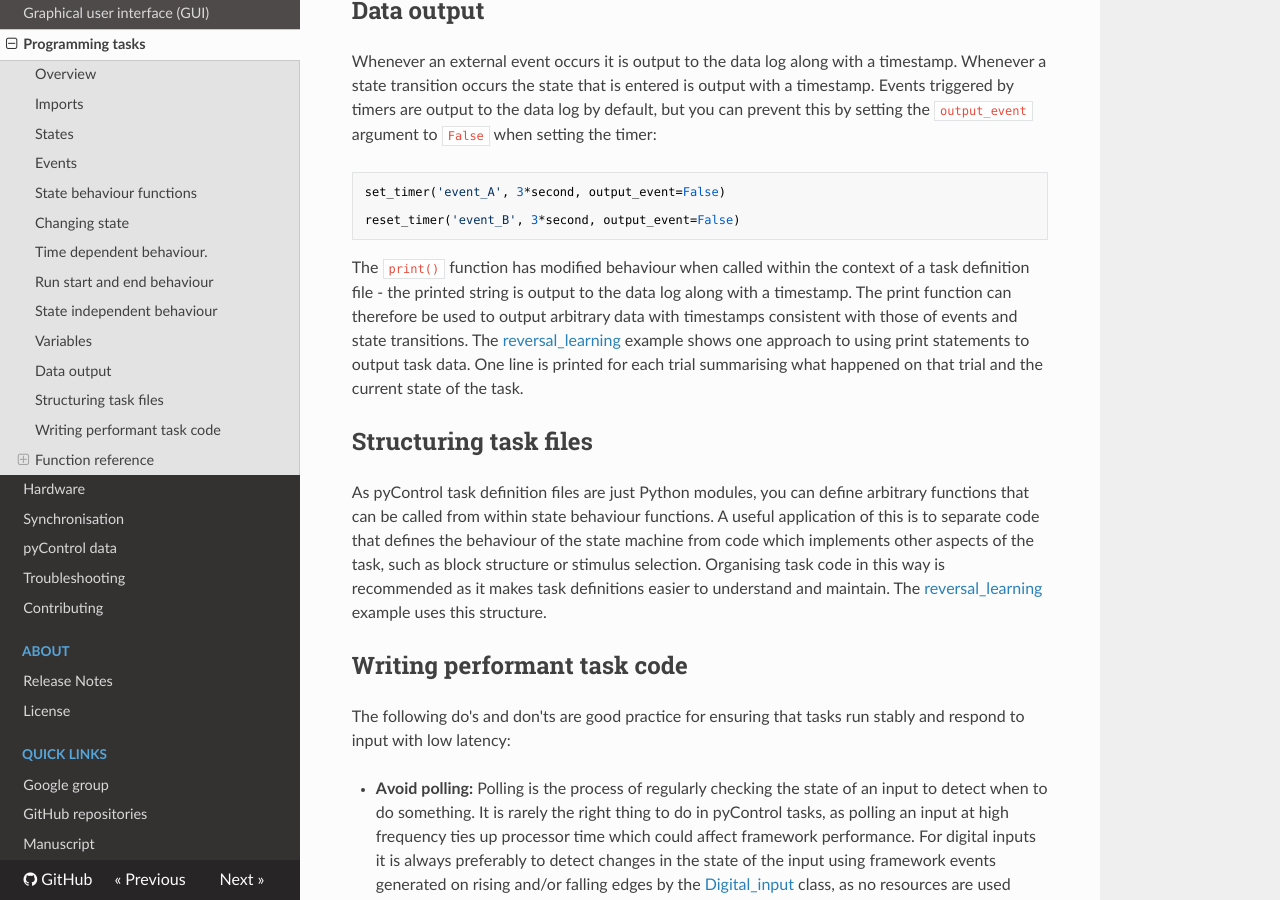
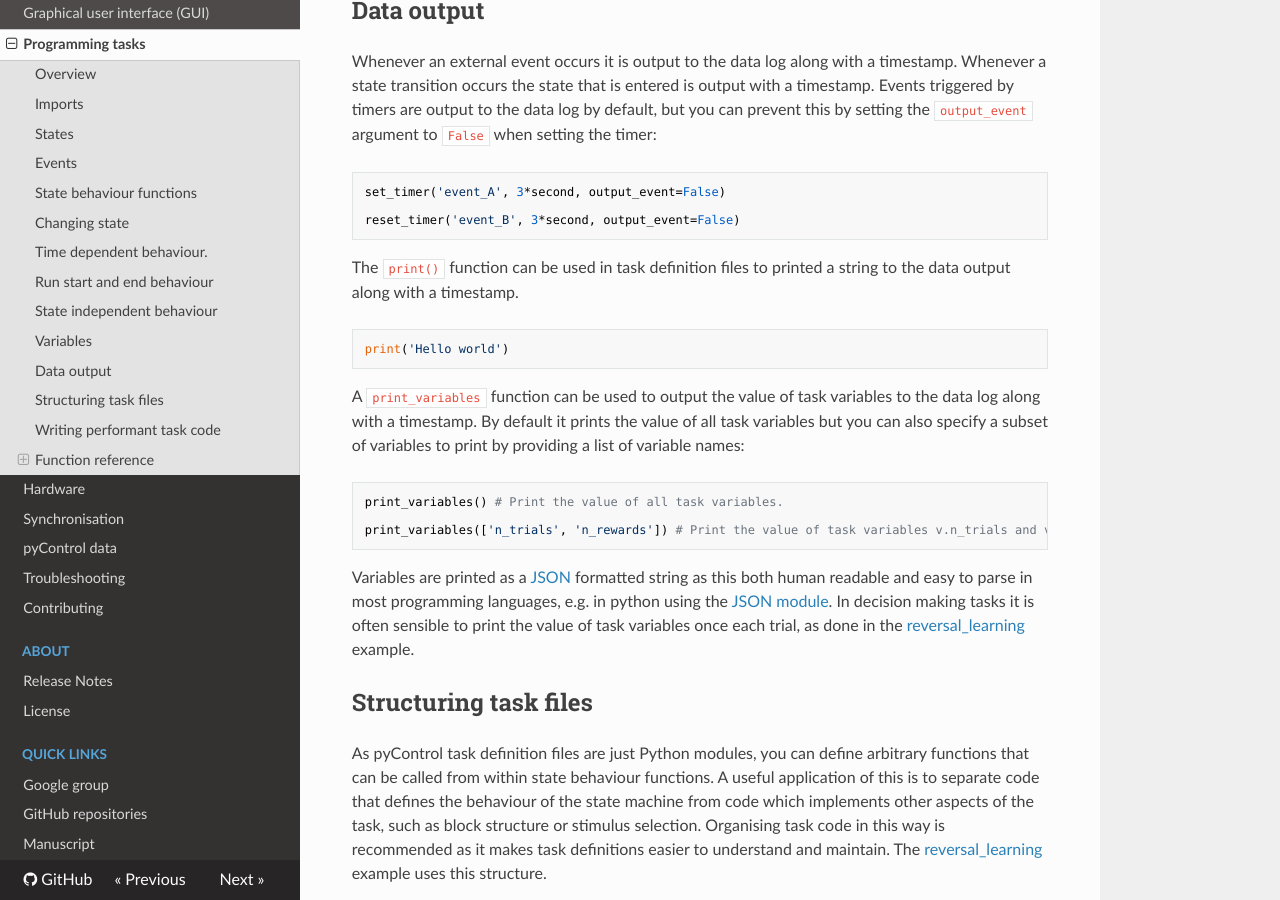
Before and after one commit to pyControl/docs, an MkDocs documentation site: the page built from docs/user-guide/programming-tasks.md, in a window 1280 px wide and 900 px high, scrolled down 6147 px. Built offline with MkDocs 1.6.1, drawn with Linux system fonts in a browser that asks for light colours; nearby versions of some CDN libraries; some of the changed text lies outside the part shown.

Commit message:
Added documentation for the print_variables function.

````diff
--- a/docs/user-guide/programming-tasks.md
+++ b/docs/user-guide/programming-tasks.md
@@ -241,7 +241,21 @@ set_timer('event_A', 3*second, output_event=False)
 reset_timer('event_B', 3*second, output_event=False)
 ```
 
-The `print()` function has modified behaviour when called within the context of a task definition file - the printed string is output to the data log along with a timestamp.  The print function can therefore be used to output arbitrary data with timestamps consistent with those of events and state transitions.  The [reversal_learning](https://github.com/pyControl/code/blob/master/tasks/example/reversal_learning.py) example shows one approach to using print statements to output task data. One line is printed for each trial summarising what happened on that trial and the current state of the task.
+The `print()` function can be used in task definition files to printed a string to the data output along with a timestamp.
+
+```python
+print('Hello world')
+```
+
+A `print_variables` function can be used to output the value of task variables to the data log along with a timestamp.  By default it prints the value of all task variables but you can also specify a subset of variables to print by providing a list of variable names:
+
+```python
+print_variables() # Print the value of all task variables.
+
+print_variables(['n_trials', 'n_rewards']) # Print the value of task variables v.n_trials and v.n_rewards.
+```
+
+Variables are printed as a [JSON](https://www.json.org/json-en.html) formatted string as this both human readable and easy to parse in most programming languages, e.g. in python using the [JSON module](https://docs.python.org/3/library/json.html).   In decision making tasks it is often sensible to print the value of task variables once each trial, as done in the [reversal_learning](https://github.com/pyControl/code/blob/master/tasks/example/reversal_learning.py) example.
 
 ## Structuring task files
 
@@ -401,6 +415,16 @@ print(print_string)
 ```
 
 Print `print_string` to the data output.  Printed strings are given a time-stamp so that the time the print statement was executed is recorded in the data file.
+
+---
+
+#### print_variables
+
+```python
+print_variables(variables='all')
+```
+
+Print the specified variables to the data output as a JSON formatted string along with a timestamp.  By default the value of all task variables are printed, but a subset of variables can be printed by providing a list of variable names as an argument.
 
 ---
 
````
